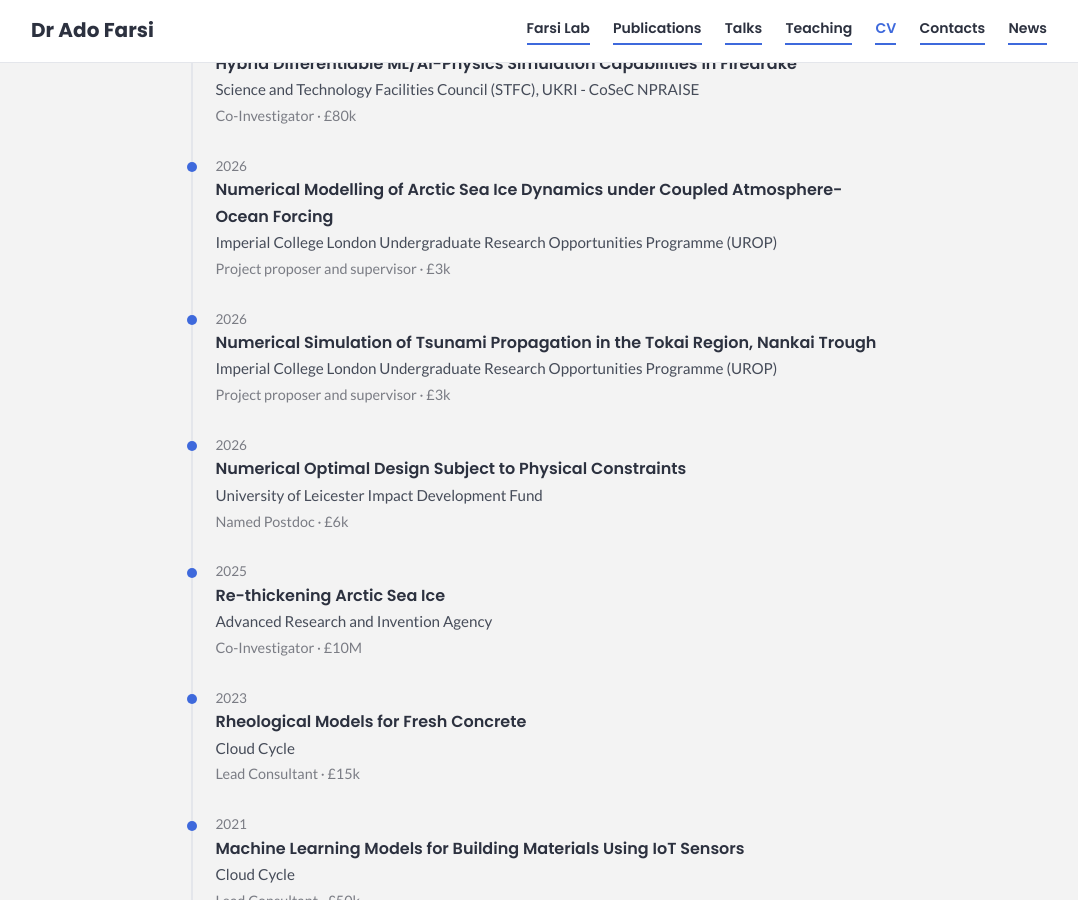
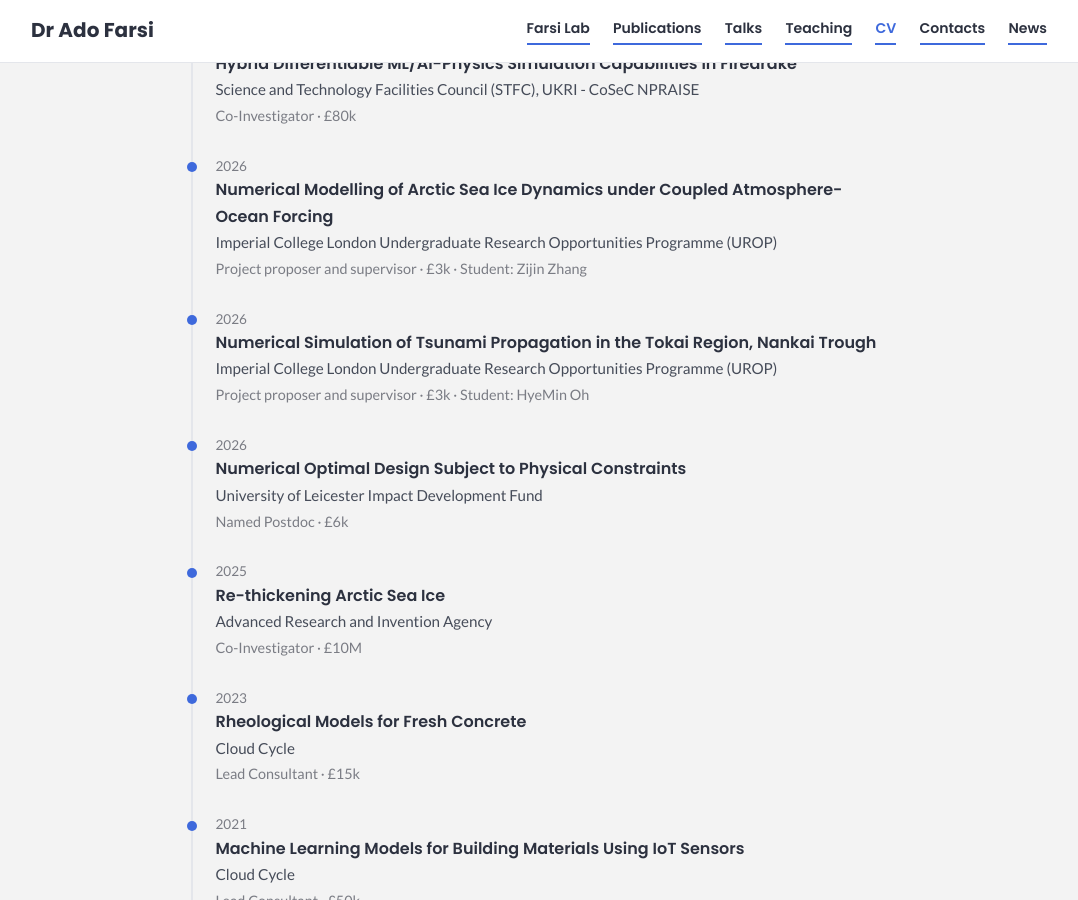
Before and after one commit to adofarsi/website-data, a Jekyll site: the page built from cv.html, in a window 1280 px wide and 900 px high, scrolled down 4094 px. Shown: the whole window, without its empty margins (101-1179 px from the left). Built offline with Jekyll 4.4.1, drawn with Linux system fonts in a browser that asks for light colours.

Commit message:
Funding: name the UROP students on the CV
Adds an optional student field to funding entries, shown on the meta line, so
the two UROP awards credit Zijin Zhang and HyeMin Oh alongside the role and
value.

```diff
--- a/cv.html
+++ b/cv.html
@@ -82,7 +82,7 @@ description: >-
         <div class="tl-dates">{{ f.year }}</div>
         <div class="tl-title">{{ f.project | default: f.funder }}</div>
         {% if f.project %}<div class="tl-org">{{ f.funder }}</div>{% endif %}
-        <div class="tl-meta">{{ f.role }} · {{ f.value_display }}</div>
+        <div class="tl-meta">{{ f.role }} · {{ f.value_display }}{% if f.student %} · Student: {{ f.student }}{% endif %}</div>
       </li>
       {% endfor %}
     </ul>
--- a/json/funding.json
+++ b/json/funding.json
@@ -13,7 +13,8 @@
         "project": "Numerical Modelling of Arctic Sea Ice Dynamics under Coupled Atmosphere-Ocean Forcing",
         "value_gbp": 3392,
         "value_display": "£3k",
-        "role": "Project proposer and supervisor"
+        "role": "Project proposer and supervisor",
+        "student": "Zijin Zhang"
     },
     {
         "year": 2026,
@@ -21,7 +22,8 @@
         "project": "Numerical Simulation of Tsunami Propagation in the Tokai Region, Nankai Trough",
         "value_gbp": 3392,
         "value_display": "£3k",
-        "role": "Project proposer and supervisor"
+        "role": "Project proposer and supervisor",
+        "student": "HyeMin Oh"
     },
     {
         "year": 2026,
```
